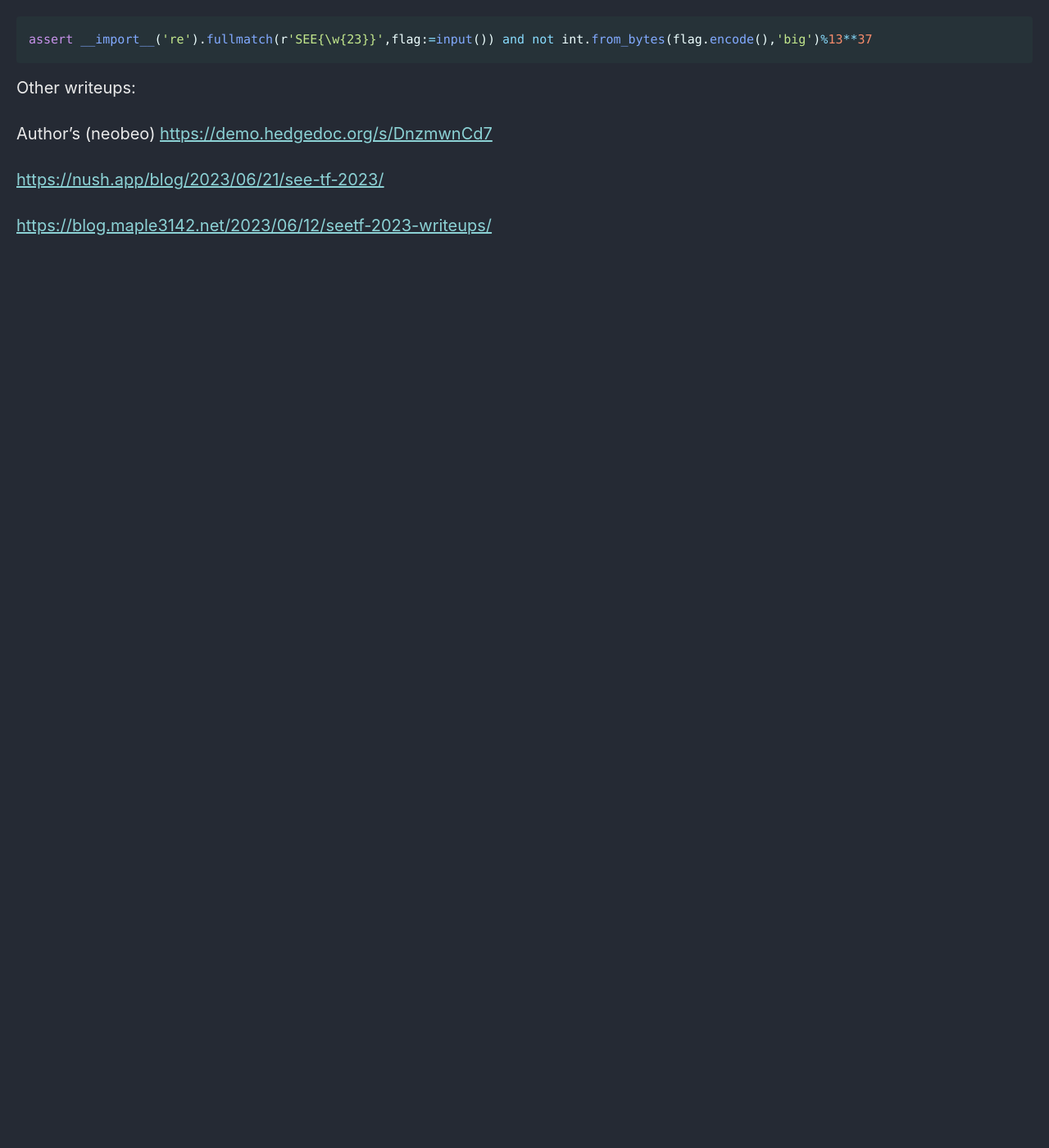
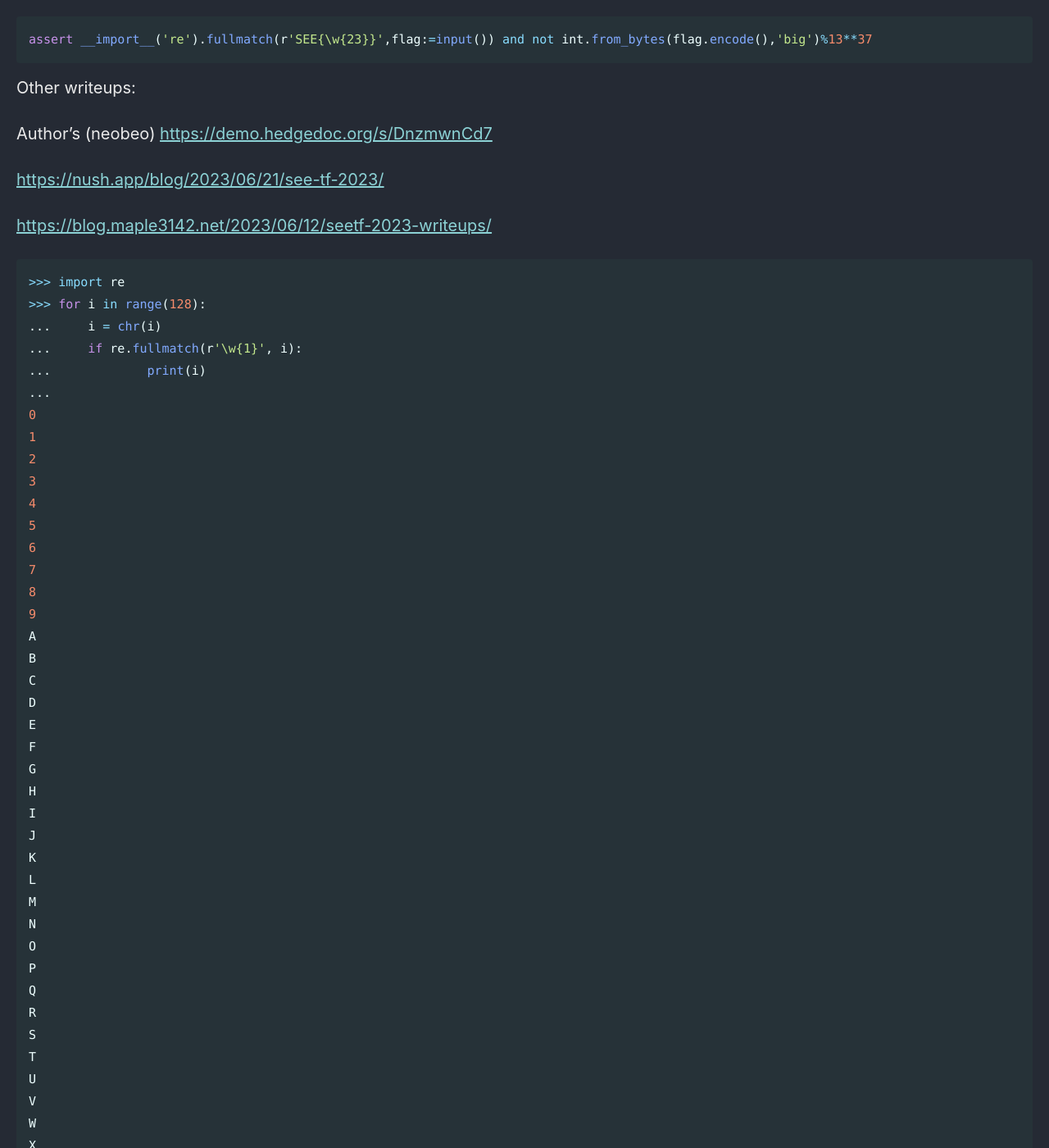
Before and after one commit to Connor-McCartney/Connor-McCartney.github.io, a Jekyll site: the page built from _pages/cryptography/other/onelinecrypto-SeeTF-2023.md, in a window 1280 px wide and 1400 px high, scrolled down 270 px. Shown: the whole window at 82% size. Built offline with Jekyll 4.4.1, drawn with Linux system fonts in a browser that asks for light colours; cached includes are drawn as plain includes; before the commit the page ends 900 px from its top, so only the background shows below that; some of the changed text lies outside the part shown.

Commit message:
Update onelinecrypto-SeeTF-2023.md

````diff
--- a/_pages/cryptography/other/onelinecrypto-SeeTF-2023.md
+++ b/_pages/cryptography/other/onelinecrypto-SeeTF-2023.md
@@ -20,3 +20,76 @@ Author's (neobeo) <https://demo.hedgedoc.org/s/DnzmwnCd7>
 <https://nush.app/blog/2023/06/21/see-tf-2023/>
 
 <https://blog.maple3142.net/2023/06/12/seetf-2023-writeups/>
+
+```python
+>>> import re
+>>> for i in range(128):
+...     i = chr(i)
+...     if re.fullmatch(r'\w{1}', i):
+...             print(i)
+...
+0
+1
+2
+3
+4
+5
+6
+7
+8
+9
+A
+B
+C
+D
+E
+F
+G
+H
+I
+J
+K
+L
+M
+N
+O
+P
+Q
+R
+S
+T
+U
+V
+W
+X
+Y
+Z
+_
+a
+b
+c
+d
+e
+f
+g
+h
+i
+j
+k
+l
+m
+n
+o
+p
+q
+r
+s
+t
+u
+v
+w
+x
+y
+z
+>>>
+```
````
